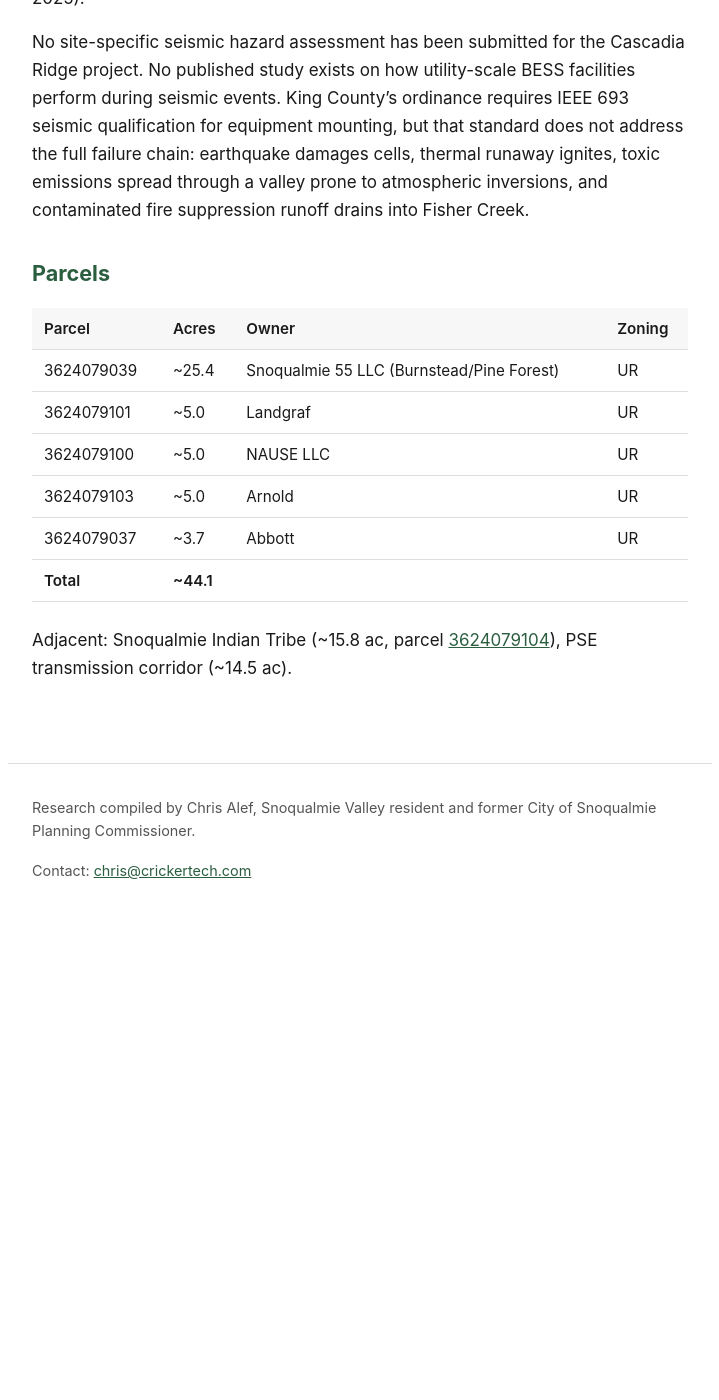
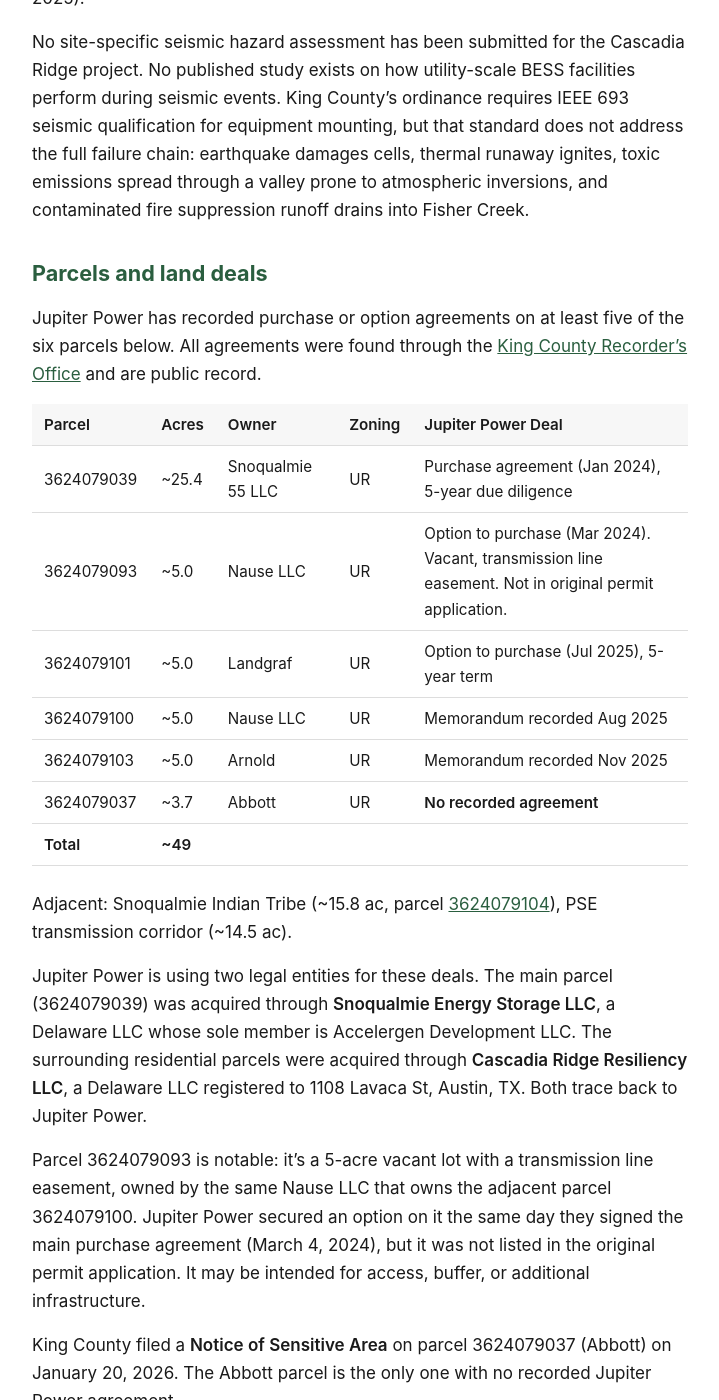
Before and after one commit to calef/cascadia-ridge-bess, a Jekyll site: the page built from _pages/site-and-environment.md, in a window 1280 px wide and 1400 px high, scrolled down 3298 px. Shown: the whole window, without its empty margins (280-999 px from the left). Built offline with Jekyll 4.4.1, drawn with Linux system fonts in a browser that asks for light colours; before the commit the page ends 4229 px from its top, so only the background shows below that.

Commit message:
Deploy site 2026-03-25-143742

```diff
--- a/_pages/site-and-environment.md
+++ b/_pages/site-and-environment.md
@@ -67,15 +67,24 @@ These probabilities come from [USGS Fact Sheet 2025-3050](https://doi.org/10.313
 
 No site-specific seismic hazard assessment has been submitted for the Cascadia Ridge project. No published study exists on how utility-scale BESS facilities perform during seismic events. King County's ordinance requires IEEE 693 seismic qualification for equipment mounting, but that standard does not address the full failure chain: earthquake damages cells, thermal runaway ignites, toxic emissions spread through a valley prone to atmospheric inversions, and contaminated fire suppression runoff drains into Fisher Creek.
 
-## Parcels
+## Parcels and land deals {#parcels}
 
-| Parcel | Acres | Owner | Zoning |
-|---|---|---|---|
-| 3624079039 | ~25.4 | Snoqualmie 55 LLC (Burnstead/Pine Forest) | UR |
-| 3624079101 | ~5.0 | Landgraf | UR |
-| 3624079100 | ~5.0 | NAUSE LLC | UR |
-| 3624079103 | ~5.0 | Arnold | UR |
-| 3624079037 | ~3.7 | Abbott | UR |
-| **Total** | **~44.1** | | |
+Jupiter Power has recorded purchase or option agreements on at least five of the six parcels below. All agreements were found through the [King County Recorder's Office](https://recordsearch.kingcounty.gov/LandmarkWeb/search/index?theme=.blue&section=searchCriteriaParcelId&quickSearchSelection=) and are public record.
+
+| Parcel | Acres | Owner | Zoning | Jupiter Power Deal |
+|---|---|---|---|---|
+| 3624079039 | ~25.4 | Snoqualmie 55 LLC | UR | Purchase agreement (Jan 2024), 5-year due diligence |
+| 3624079093 | ~5.0 | Nause LLC | UR | Option to purchase (Mar 2024). Vacant, transmission line easement. Not in original permit application. |
+| 3624079101 | ~5.0 | Landgraf | UR | Option to purchase (Jul 2025), 5-year term |
+| 3624079100 | ~5.0 | Nause LLC | UR | Memorandum recorded Aug 2025 |
+| 3624079103 | ~5.0 | Arnold | UR | Memorandum recorded Nov 2025 |
+| 3624079037 | ~3.7 | Abbott | UR | **No recorded agreement** |
+| **Total** | **~49** | | | |
 
 Adjacent: Snoqualmie Indian Tribe (~15.8 ac, parcel [3624079104](https://blue.kingcounty.com/Assessor/eRealProperty/Dashboard.aspx?ParcelNbr=3624079104)), PSE transmission corridor (~14.5 ac).
+
+Jupiter Power is using two legal entities for these deals. The main parcel (3624079039) was acquired through **Snoqualmie Energy Storage LLC**, a Delaware LLC whose sole member is Accelergen Development LLC. The surrounding residential parcels were acquired through **Cascadia Ridge Resiliency LLC**, a Delaware LLC registered to 1108 Lavaca St, Austin, TX. Both trace back to Jupiter Power.
+
+Parcel 3624079093 is notable: it's a 5-acre vacant lot with a transmission line easement, owned by the same Nause LLC that owns the adjacent parcel 3624079100. Jupiter Power secured an option on it the same day they signed the main purchase agreement (March 4, 2024), but it was not listed in the original permit application. It may be intended for access, buffer, or additional infrastructure.
+
+King County filed a **Notice of Sensitive Area** on parcel 3624079037 (Abbott) on January 20, 2026. The Abbott parcel is the only one with no recorded Jupiter Power agreement.
```
Also changed, not shown: _pages/project.md (+3 -2 lines).
